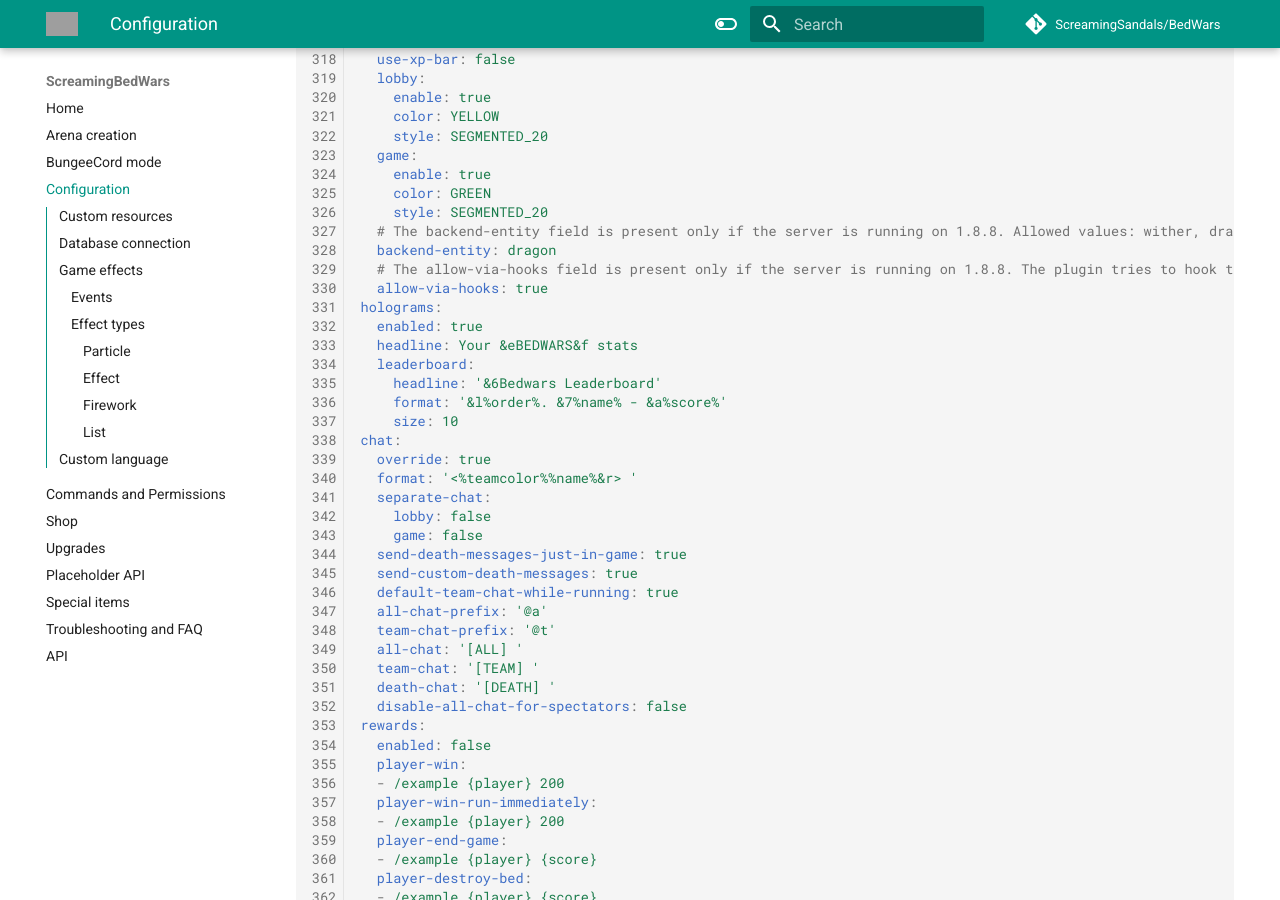
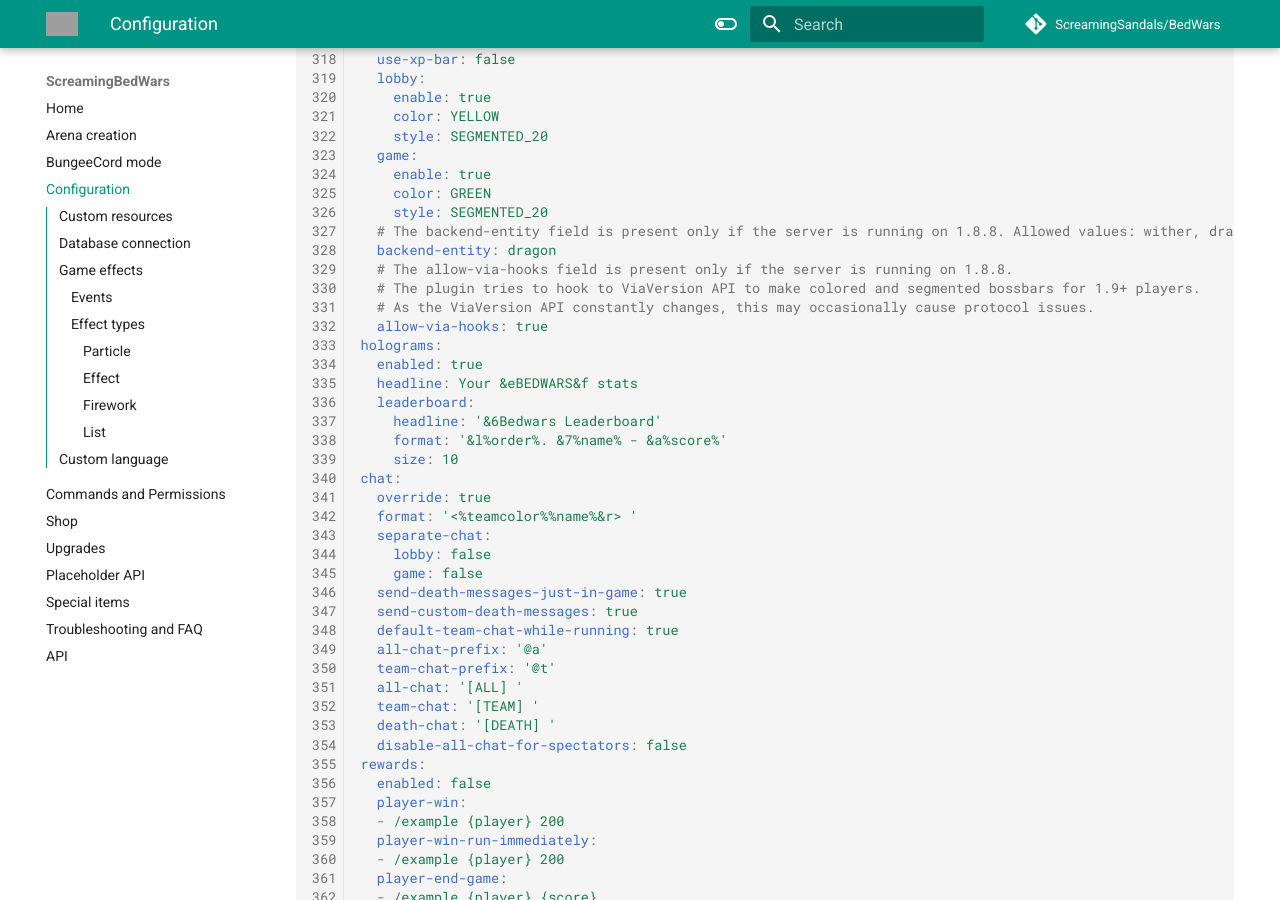
Before and after one commit to ScreamingSandals/BedWars, an MkDocs documentation site: the page built from docs/config.md, in a window 1280 px wide and 900 px high, scrolled down 6223 px. Built offline with MkDocs 1.6.1 and Material for MkDocs 9.7.7, drawn with Linux system fonts in a browser that asks for light colours; comment, search, counter and statistics services are not loaded; the version menu is left out; grey boxes are pictures that could not be loaded.

```diff
--- a/docs/config.md
+++ b/docs/config.md
@@ -329,7 +329,9 @@ bossbar:
     style: SEGMENTED_20
   # The backend-entity field is present only if the server is running on 1.8.8. Allowed values: wither, dragon
   backend-entity: dragon
-  # The allow-via-hooks field is present only if the server is running on 1.8.8. The plugin tries to hook to ViaVersion API to make colored and segmented bossbars for 1.9+ players. As the ViaVersion API constantly changes, this may occasionally cause protocol issues.
+  # The allow-via-hooks field is present only if the server is running on 1.8.8.
+  # The plugin tries to hook to ViaVersion API to make colored and segmented bossbars for 1.9+ players.
+  # As the ViaVersion API constantly changes, this may occasionally cause protocol issues.
   allow-via-hooks: true
 holograms:
   enabled: true
```
